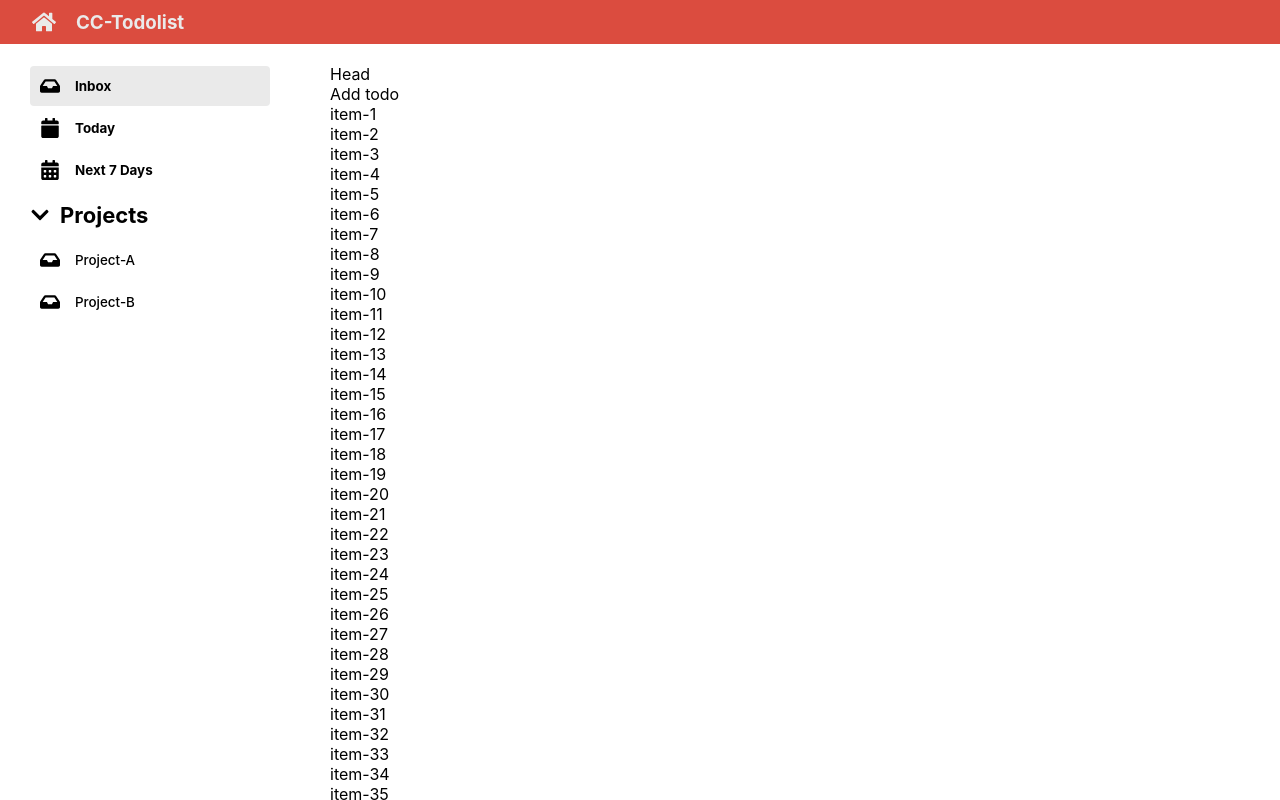
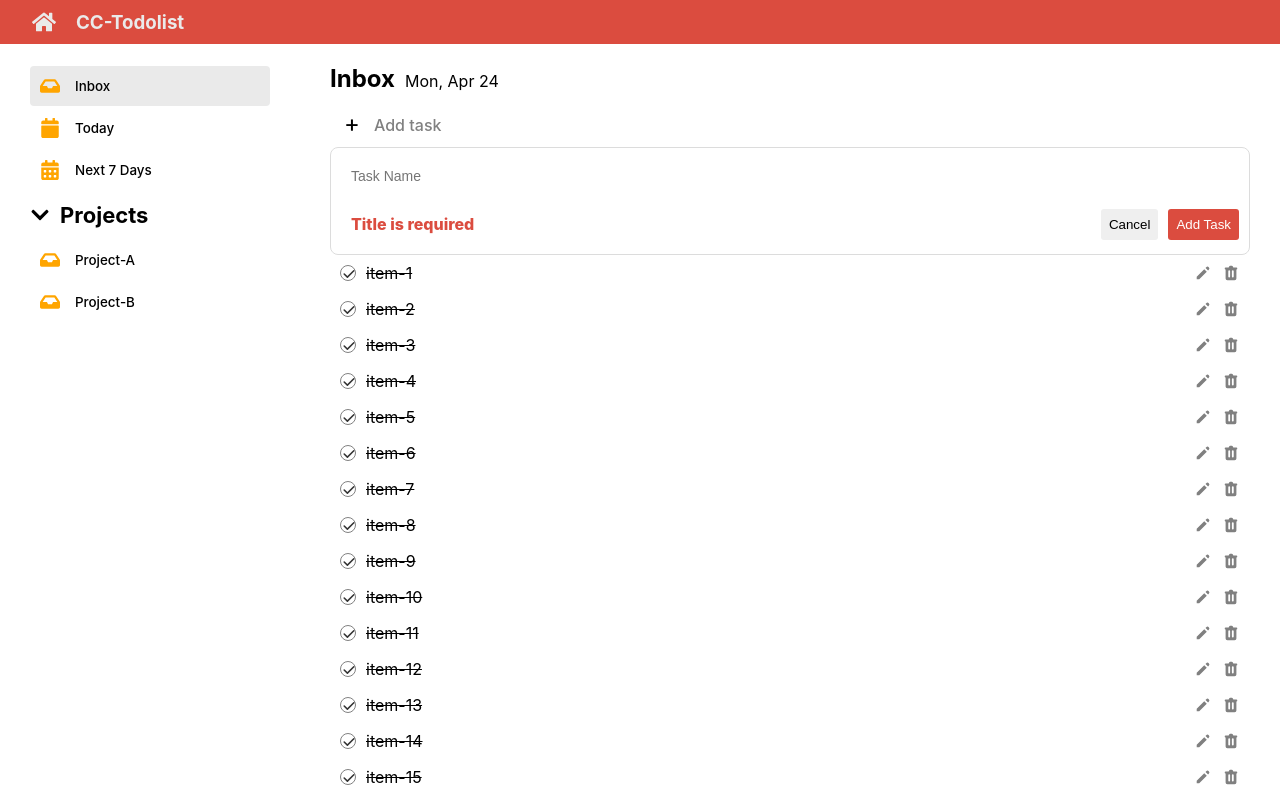
Before and after one commit to Hybola/todolist, a React (Create React App) app: page / in a window 1280 px wide. Built offline with nearby package versions, Linux system fonts and the light colour scheme; the HTML template or start-up script is replaced by a standard one.

Commit message:
finish: UI todo-content

```diff
--- a/src/App.scss
+++ b/src/App.scss
@@ -24,7 +24,7 @@
 
   & > span {
     display: flex;
-    align-items: center;
+    // align-items: center;
     cursor: pointer;
     font-size: 24px;
   }
@@ -37,11 +37,13 @@
   // position: fixed;
   // left:0;
   // top:0;
+
   //content inside
   display: flex;
   flex-direction: column;
   padding: 20px 30px;
   gap: 10px;
+
   &__middle {
     display: flex;
     align-items: center;
@@ -55,46 +57,29 @@
     }
   }
 }
-.generic__lists {
+.generic__lists,
+.project__lists {
   & > li {
     display: flex;
     align-items: center;
+    gap: 15px;
+    font-size: 20px;
     cursor: pointer;
-    gap: 15px;
     padding: 10px;
+    margin: 2px 0;
     border-radius: 4px;
-    font-size: 20px;
-    margin: 2px 0;
+
     &:hover {
       background-color: $grey;
     }
     & > span {
       display: flex;
-    }
-  }
-}
-.project__lists {
-  & > li {
-    display: flex;
-    align-items: center;
-    cursor: pointer;
-    gap: 15px;
-    padding: 10px;
-    border-radius: 4px;
-    font-size: 20px;
-    margin: 2px 0;
-    &:hover {
-      background-color: $grey;
-    }
-    & > span {
-      display: flex;
+      color: orange;
     }
     & > h6 {
       font-weight: 500;
     }
   }
-}
-.sidebar__generic {
 }
 
 .active {
--- a/src/components/Sidebar.jsx
+++ b/src/components/Sidebar.jsx
@@ -1,5 +1,4 @@
 import {
-  FaHome,
   FaInbox,
   FaCalendar,
   FaCalendarAlt,
--- a/src/components/Todo/TodoContent.jsx
+++ b/src/components/Todo/TodoContent.jsx
@@ -1,13 +1,56 @@
+import styles from "./TodoContent.module.scss"; //module CSS
+import { HiCheck, HiPencil, HiTrash } from "react-icons/hi";
 export function TodoContent() {
-  const mockTodo = Array.from({ length: 100 }, (el, idx) => idx + 1);
+  const mockTodo = Array.from({ length: 50 }, (el, idx) => idx + 1);
   // console.log(mockTodo);
+  const now = new Date();
+  const options = {
+    weekday: "short",
+    month: "short",
+    day: "numeric",
+  };
+
   return (
     <main className="content">
-      <div>Head</div>
-      <div>Add todo</div>
+      {/* Todo-Header */}
+      <div className={styles.header}>
+        <h1>Inbox</h1>
+        <p>{now.toLocaleDateString("en-US", options)}</p>
+      </div>
+      {/* Add Todo */}
+      <div className={styles.add__todo}>
+        <span>+</span>
+        <h3>Add task</h3>
+      </div>
+      {/* Todo form */}
+      <form className={styles.todo__form__container}>
+        <input className={styles.todo__form__input} placeholder="Task Name" />
+        <div className={styles.todo__form__footer}>
+          <p className={styles.todo__error}>Title is required</p>
+          <div className={styles.todo__form__buttons}>
+            <button>Cancel</button>
+            <button>Add Task</button>
+          </div>
+        </div>
+      </form>
+      {/* TodoList */}
+
       <ul>
         {mockTodo.map((el) => (
-          <li>{`item-${el}`}</li>
+          <li className={styles.todo__item__container} key={el}>
+            <div className={styles.checkbox__container}>
+              <HiCheck className="checkbox__icon" />
+            </div>
+            <p className={styles.done}>{`item-${el}`}</p>
+
+            <div className={styles.edit__icon}>
+              <HiPencil />
+            </div>
+
+            <div className={styles.delete__icon}>
+              <HiTrash />
+            </div>
+          </li>
         ))}
       </ul>
     </main>
--- /dev/null
+++ b/src/components/Todo/TodoContent.module.scss
@@ -0,0 +1,170 @@
+.header {
+  display: flex;
+  gap: 10px;
+  align-items: baseline;
+  margin-bottom: 10px;
+
+  & > h1 {
+    font-size: 24px;
+  }
+  & > span {
+    font-size: 12px;
+    color: grey;
+  }
+}
+// ##### ADD-TODO
+.add__todo {
+  display: flex;
+  gap: 10px;
+  align-items: center;
+  cursor: pointer;
+  padding: 10px;
+
+  // ทำวงกลมของปุ่ม +
+  & > span {
+    font-size: 24px;
+    line-height: 22px;
+    text-align: center;
+    border-radius: 50%;
+    width: 24px;
+    height: 24px;
+  }
+
+  & > h3 {
+    color: grey;
+    font-weight: 500;
+    font-size: 16px;
+    line-height: 12px;
+  }
+
+  // Hover : สลับสี
+  &:hover {
+    & > span {
+      background-color: #db4c3f;
+      color: white;
+    }
+    & > h3 {
+      color: #db4c3f;
+    }
+  }
+}
+// #### TODO-FORM
+.todo__form__container {
+  padding: 10px;
+  display: flex;
+  flex-direction: column;
+  // background-color: rgb(209, 209, 209);
+  border-radius: 8px;
+  gap: 10px;
+  border: 1px solid rgb(220, 220, 220);
+}
+
+.todo__form__input {
+  border: none;
+  border-radius: 4px;
+  padding: 10px 10px;
+  width: 100%;
+  font-size: 14px;
+
+  &:focus {
+    outline: none;
+  }
+}
+
+.todo__form__footer {
+  display: flex;
+  justify-content: space-between;
+  align-items: center;
+}
+
+.todo__error {
+  justify-self: start;
+  padding: 10px;
+  font-size: 16px;
+  font-weight: 800;
+  color: #db4c3f;
+}
+.todo__form__buttons {
+  display: flex;
+  justify-content: flex-end;
+  gap: 10px;
+  flex: 1;
+
+  & > button {
+    border: none;
+    padding: 8px;
+    border-radius: 3px;
+    cursor: pointer;
+  }
+
+  & > button:last-child {
+    background-color: #db4c3f;
+    color: white;
+  }
+}
+// ##### TODO ITEM
+
+$grey: rgb(234, 234, 234);
+
+.todo__item__container {
+  cursor: pointer;
+  padding: 8px 10px;
+  display: flex;
+  align-items: center;
+  gap: 10px;
+  align-items: center;
+  font-size: 16px;
+  border-radius: 4px;
+
+  & > p {
+    flex: 1;
+  }
+
+  &:hover {
+    background-color: $grey;
+  }
+}
+
+.checkbox__container {
+  border-color: gray;
+  color: #343434;
+  height: 16px;
+  width: 16px;
+  display: block;
+  border: 1px solid gray;
+  border-radius: 16px;
+  text-align: center;
+  line-height: 16px;
+}
+.checkbox__icon {
+  display: none;
+  font-size: 12px;
+}
+
+.checkbox__icon__done {
+  display: inline;
+  font-size: 12px;
+}
+
+// effect ติ้กถูกตอน hover ที่ <li>
+.checkbox__container:hover {
+  .checkbox__icon {
+    display: inline;
+  }
+}
+
+.edit__icon,
+.delete__icon {
+  color: gray;
+  display: flex;
+  align-items: center;
+  font-size: 18px;
+
+  & :hover {
+    color: #343434;
+  }
+}
+
+.done {
+  text-decoration: line-through;
+}
```
